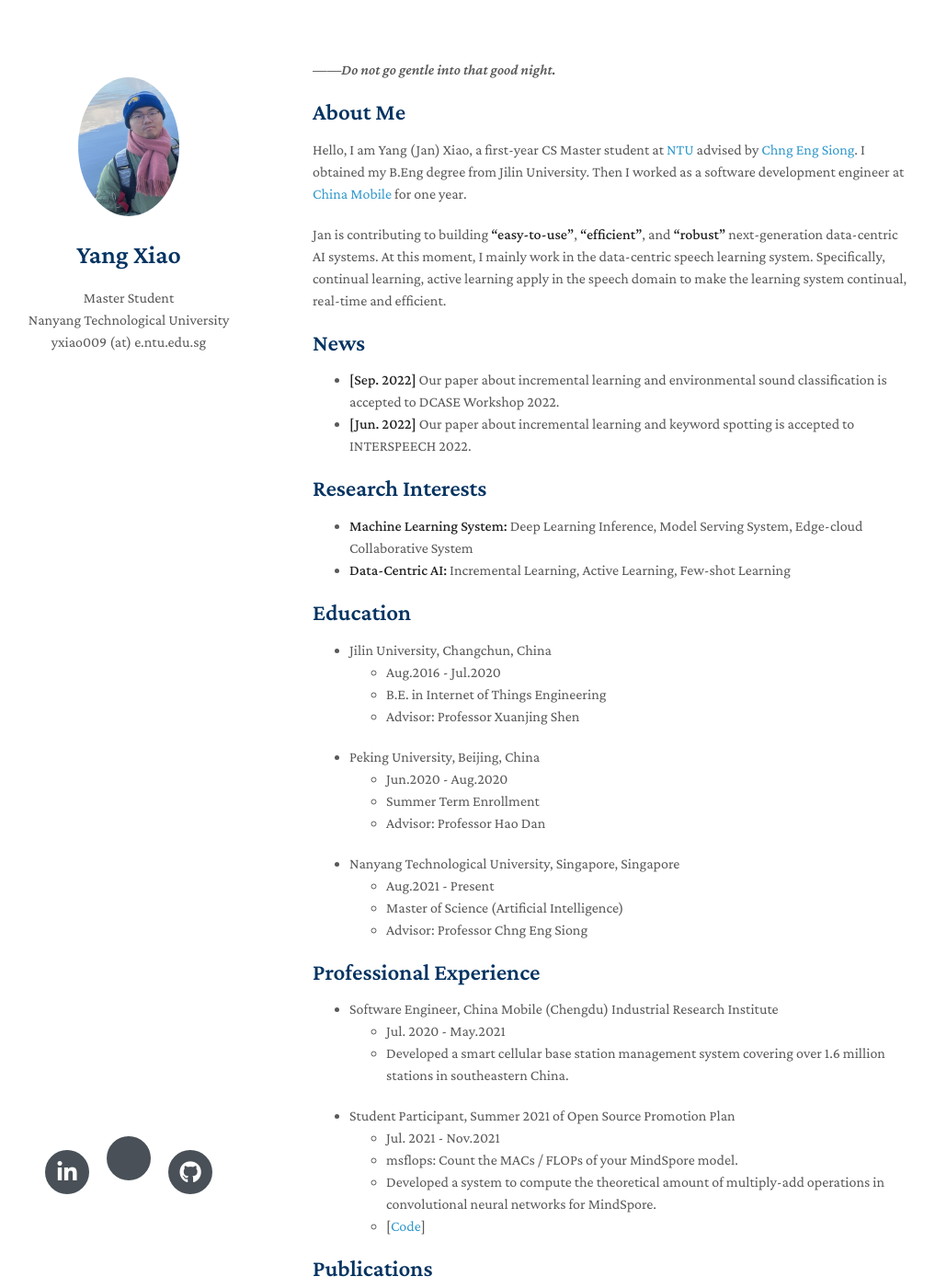
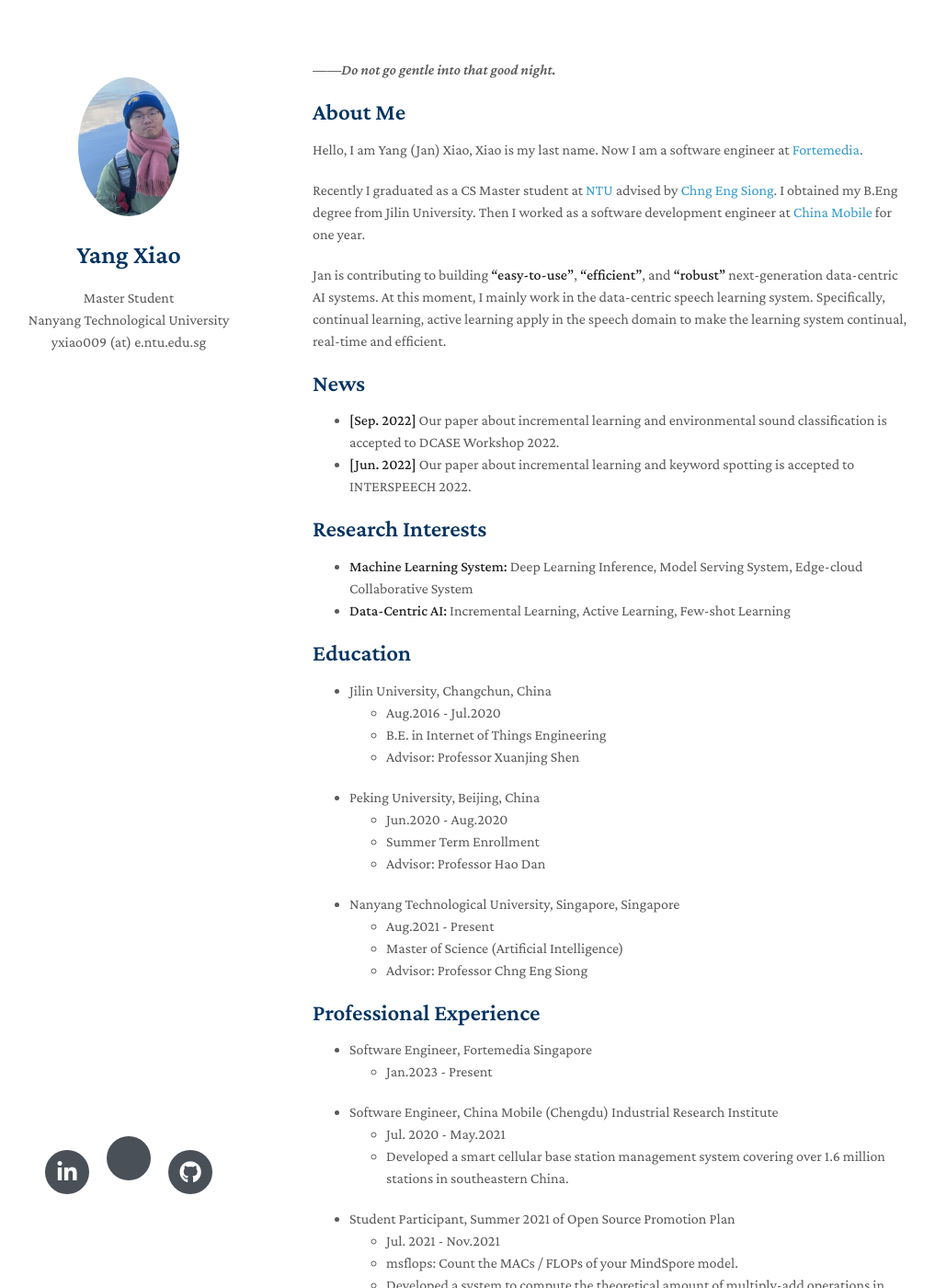
Before and after one commit to swagshaw/swagshaw.github.io, a Jekyll site: the page built from index.md, in a window 1280 px wide and 1400 px high. Shown: the whole window at 92% size, without its empty margins (130-1147 px from the left). Built offline with Jekyll 4.4.1, drawn with Linux system fonts in a browser that asks for light colours; nearby versions of some CDN libraries; a style sheet for code colours, icons or effects is not loaded.

Commit message:
Update index.md

```diff
--- a/index.md
+++ b/index.md
@@ -4,7 +4,9 @@ layout: homepage
 *——Do not go gentle into that good night.*
 ## About Me
 
-Hello, I am Yang (Jan) Xiao, a first-year CS Master student at [NTU](https://www.ntu.edu.sg/) advised by [Chng Eng Siong](https://personal.ntu.edu.sg/aseschng/default.html). I obtained my B.Eng degree from Jilin University. Then I worked as a software development engineer at [China Mobile](https://www.chinamobileltd.com/en/global/home.php) for one year.
+Hello, I am Yang (Jan) Xiao, Xiao is my last name. Now I am a software engineer at [Fortemedia](https://www.fortemedia.com/).
+
+Recently I graduated as a CS Master student at [NTU](https://www.ntu.edu.sg/) advised by [Chng Eng Siong](https://personal.ntu.edu.sg/aseschng/default.html). I obtained my B.Eng degree from Jilin University. Then I worked as a software development engineer at [China Mobile](https://www.chinamobileltd.com/en/global/home.php) for one year.
 
 Jan is contributing to building **"easy-to-use"**, **"efficient"**, and  **"robust"** next-generation data-centric AI systems. At this moment, I mainly work in the data-centric speech learning system. Specifically, continual learning, active learning apply in the speech domain to make the learning system continual, real-time and efficient.
 
@@ -35,7 +37,8 @@ Jan is contributing to building **"easy-to-use"**, **"efficient"**, and  **"robu
   - Advisor: Professor Chng Eng Siong
 
 ## Professional Experience
-
+- Software Engineer, Fortemedia Singapore
+  - Jan.2023 - Present
 - Software Engineer, China Mobile (Chengdu) Industrial Research Institute
   - Jul. 2020 - May.2021
   - Developed a smart cellular base station management system covering over 1.6 million stations in southeastern China.
```
